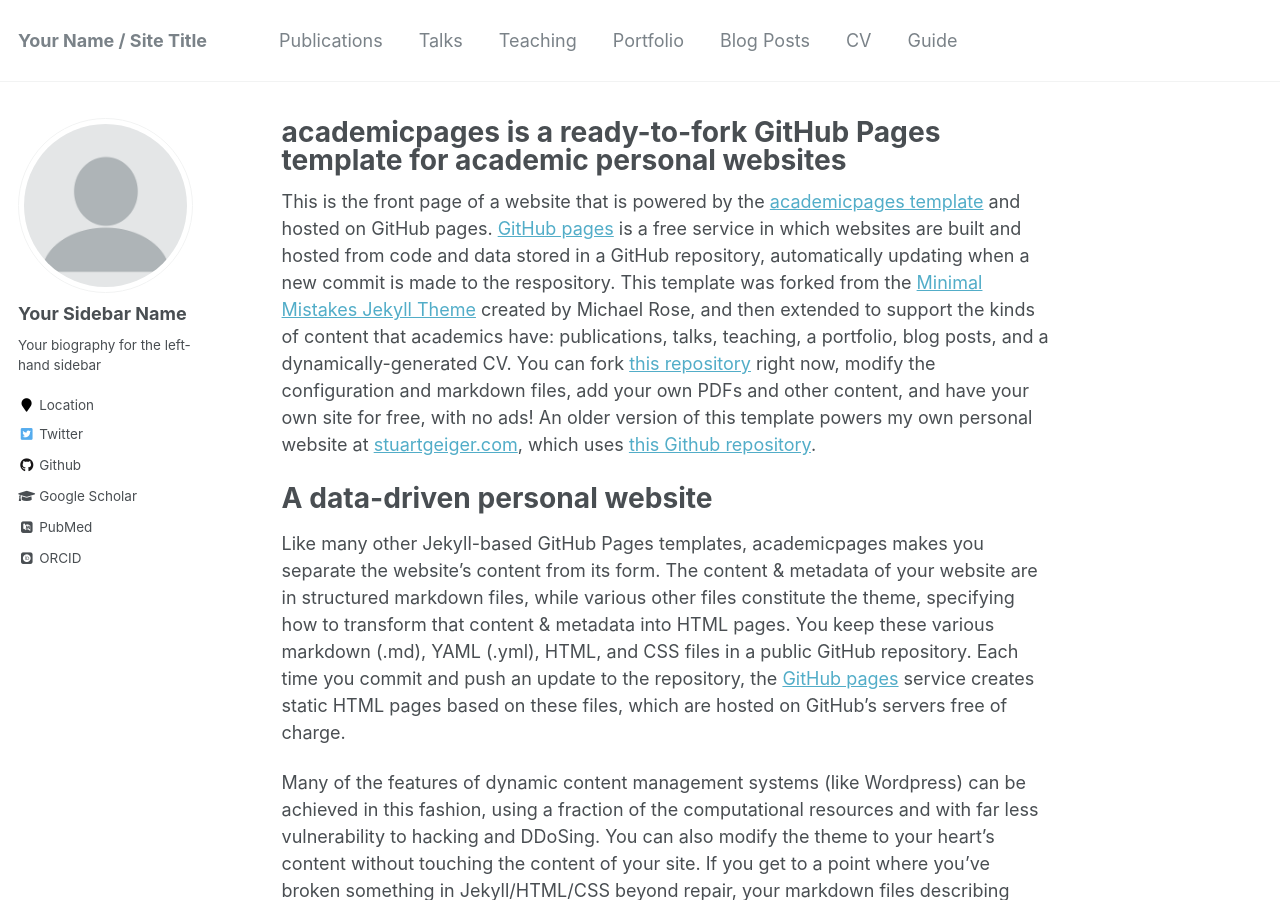
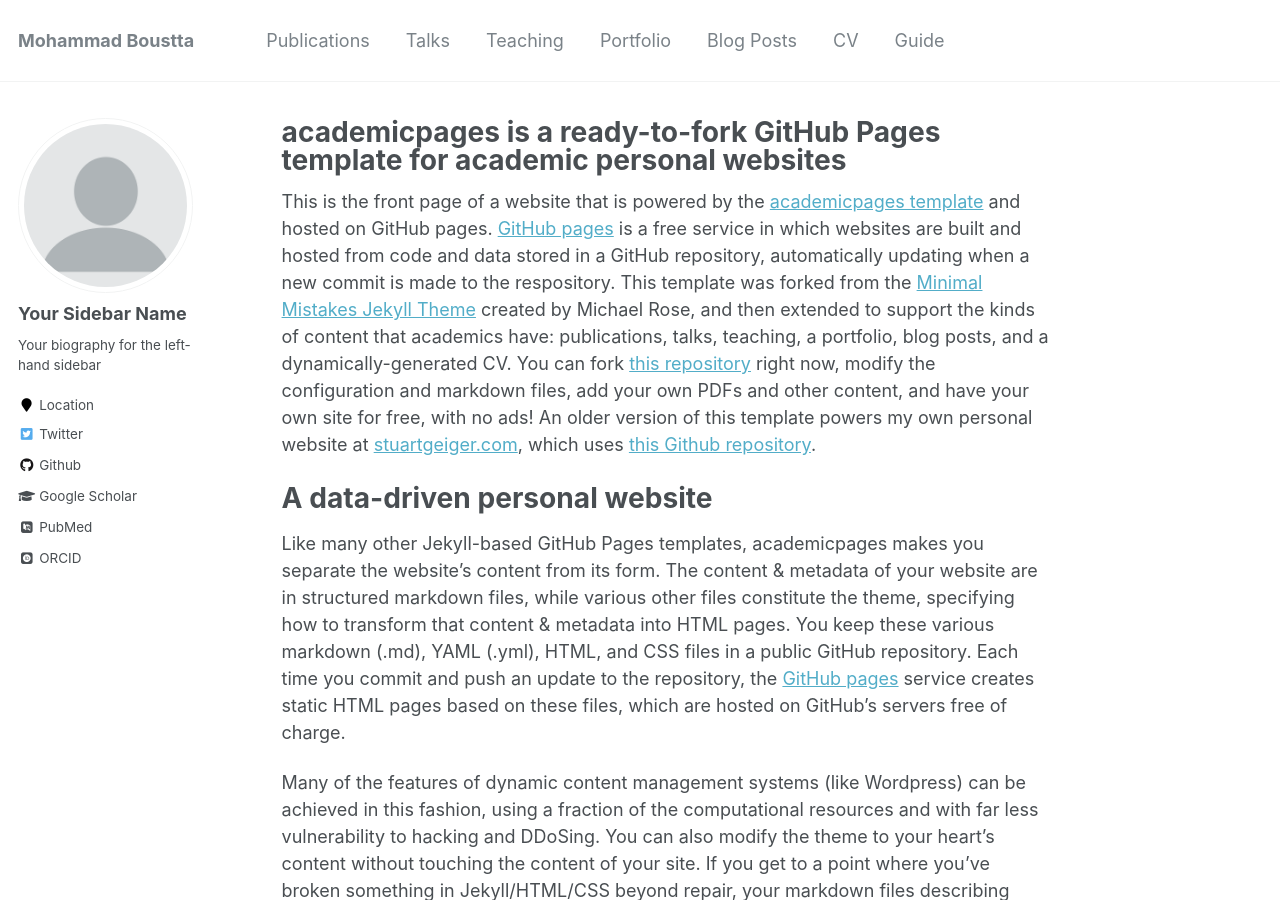
Before and after one commit to m0san/m0san.github.io, a Jekyll site: the page built from _pages/about.md, in a window 1280 px wide and 900 px high. Built offline with Jekyll 4.4.1, drawn with Linux system fonts in a browser that asks for light colours; some web fonts are replaced.

Commit message:
first commit

```diff
--- a/_config.yml
+++ b/_config.yml
@@ -6,12 +6,12 @@
 # `jekyll serve`. If you change this file, please restart the server process.
 
 # Site Settings
-locale                   : "en-US"
-title                    : "Your Name / Site Title"
+locale                   : "ar-Morocco"
+title                    : "Mohammad Boustta"
 title_separator          : "-"
 name                     : &name "Your Name"
 description              : &description "personal description"
-url                      : https://academicpages.github.io # the base hostname & protocol for your site e.g. "https://mmistakes.github.io"
+url                      : https://m0san.github.io # the base hostname & protocol for your site e.g. "https://mmistakes.github.io"
 baseurl                  : "" # the subpath of your site, e.g. "/blog"
 repository               : "academicpages/academicpages.github.io"
 teaser                   :  # filename of teaser fallback teaser image placed in /images/, .e.g. "500x300.png"
```
Also changed, not shown: 1 other file.
